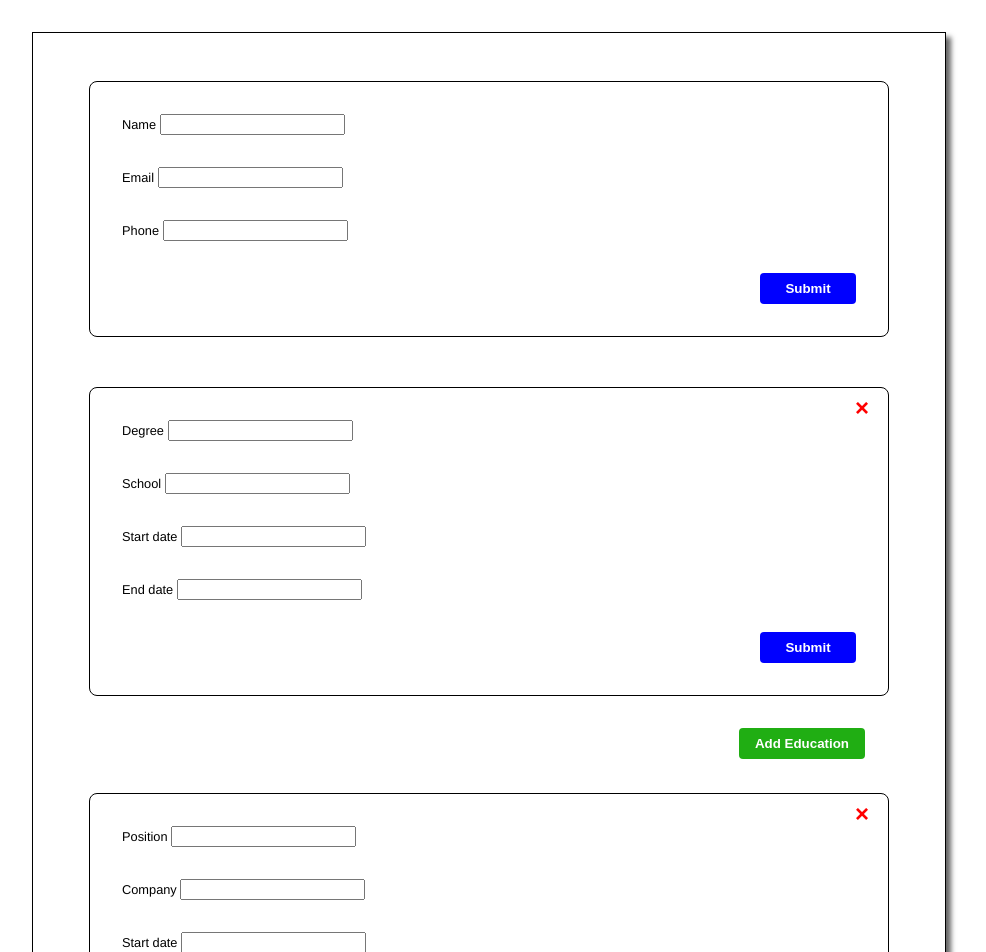
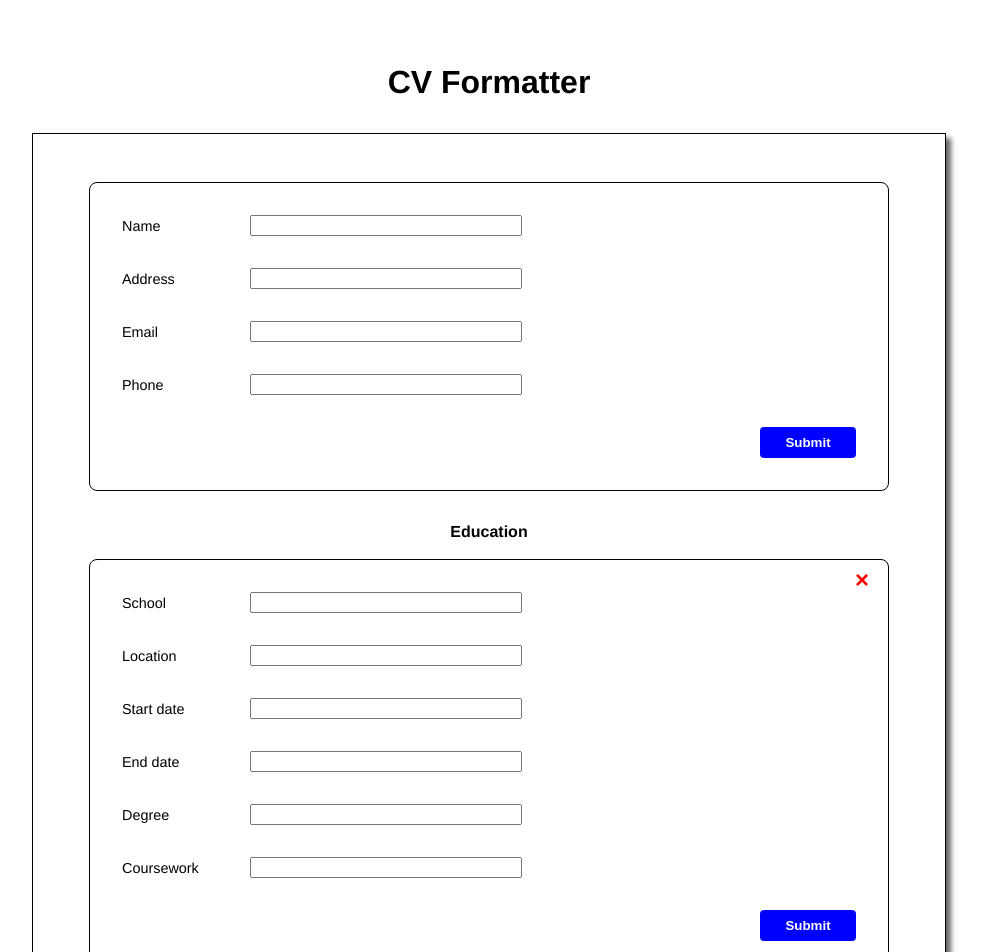
Before and after one commit to nealchampagne/odin-cv-app, a React (Vite) app: page / in a window 1280 px wide. Shown: the top 952 px of the page, without its empty margins (151-1137 px from the left). Built offline with nearby package versions, Linux system fonts and the light colour scheme.

Commit message:
Fully implement odin cv formatter

```diff
--- a/src/components/CV.jsx
+++ b/src/components/CV.jsx
@@ -27,14 +27,20 @@ const CV = () => {
   };
 
   return(
+    <>
+      <div id="title">CV Formatter</div>
       <div id="content">
         <Info className='section'/>
+        <h2>Education</h2>
         {eduCards.map(id => <Education id={id} className='section' key={id} deleteFunc={() => deleteEduCard(id)}/>)}
         <button className='addbutton' onClick={handleAddEdu}>Add Education</button>
+        <h2>Work</h2>
         {workCards.map(id => <Work id={id} className='section' key={id} deleteFunc={() => deleteWorkCard(id)}/>)}
         <button className='addbutton' onClick={handleAddWork}>Add Work</button>
+        <h2>Skills</h2>
         <Skills className='section'/>
       </div>
+    </>
   )
 }
 
--- a/src/components/Education.jsx
+++ b/src/components/Education.jsx
@@ -8,10 +8,12 @@ import '../styles/Education.css'
 const Education = ({id, className, deleteFunc}) => {
   const [data, setData] = useState({
     id: id,
-    degree: '',
     school: '',
+    location: '',
     start: '',
     end: '',
+    degree: '',
+    coursework: '',
     submit: false
   });
 
@@ -45,17 +47,17 @@ const Education = ({id, className, deleteFunc}) => {
       />
       <form id={'form'+data.id} className='eduform'>
         <Input
-          label='Degree'
-          name='degree'
-          type='text'
-          value={data.degree}
-          onChange={handleChange}
-        />
-        <Input
           label='School'
           name='school'
           type='text'
           value={data.school}
+          onChange={handleChange}
+        />
+        <Input
+          label='Location'
+          name='location'
+          type='text'
+          value={data.location}
           onChange={handleChange}
         />
         <Input
@@ -72,14 +74,36 @@ const Education = ({id, className, deleteFunc}) => {
           value={data.end}
           onChange={handleChange}
         />
+        <Input
+          label='Degree'
+          name='degree'
+          type='text'
+          value={data.degree}
+          onChange={handleChange}
+        />
+        <Input
+          label='Coursework'
+          name='coursework'
+          type='text'
+          value={data.coursework}
+          onChange={handleChange}
+        />
         <Submit
           onClick={handleSubmit}
         />
       </form>
       <div id={'card'+data.id} className='educard'>
-        <p>Degree: {data.degree}</p>
-        <p>School: {data.school}</p>
-        <p>{data.start} - {data.end}</p>
+        <div className="top">
+          <div className='topleft'>
+            <p><b>{data.school}</b></p>
+            <p>{data.degree}</p>
+          </div>
+          <div className="topright">
+            <p>{data.location}</p>
+            <p>{data.start} - {data.end}</p>
+          </div>
+        </div>
+        <p>Coursework: {data.coursework}</p>
         <Edit
           onClick={handleSubmit}
         />
--- a/src/components/Info.jsx
+++ b/src/components/Info.jsx
@@ -8,6 +8,7 @@ const Info = ({className}) => {
 
   const [data, setData] = useState({
     name: '',
+    address: '',
     email: '',
     phone: '',
     submit: false
@@ -47,6 +48,13 @@ const Info = ({className}) => {
           onChange={handleChange}
         />
         <Input
+          label='Address'
+          name='address'
+          type='text'
+          value={data.address}
+          onChange={handleChange}
+        />
+        <Input
           label='Email'
           name='email'
           type='text'
@@ -66,8 +74,13 @@ const Info = ({className}) => {
       </form>
       <div className='info'>
         <h1>{data.name}</h1>
-        <p>Email: {data.email}</p>
-        <p>Phone: {data.phone}</p>
+        <div className="bottom">
+          <p>{data.address}</p>
+          <p className='dot'>•</p>
+          <p>{data.email}</p>
+          <p className='dot'>•</p>
+          <p>{data.phone}</p>
+        </div>
         <Edit
           onClick={handleSubmit}
         />
--- a/src/components/Input.jsx
+++ b/src/components/Input.jsx
@@ -1,7 +1,9 @@
+import '../styles/Input.css'
+
 const Input = ({ label, name, type, value, onChange }) =>
-  <label>
-    {label}
-    {' '}
+  <div className="inputcontainer">
+    <label for={name}>{label}
+    </label>
     <input
       className='datafield'
       name={name}
@@ -9,6 +11,6 @@ const Input = ({ label, name, type, value, onChange }) =>
       value={value}
       onChange={onChange}
     />
-  </label>
+  </div>
 
 export default Input;
--- a/src/components/Skills.jsx
+++ b/src/components/Skills.jsx
@@ -49,7 +49,7 @@ const Skills = ({className}) => {
         />
       </form>
       <div className='skills'>
-        <p>Skills: {data.skills}</p>
+        <p><b>Skills:</b> {data.skills}</p>
         <Edit
           onClick={handleSubmit}
         />
--- a/src/components/Work.jsx
+++ b/src/components/Work.jsx
@@ -10,6 +10,7 @@ const Work = ({id, className, deleteFunc}) => {
     id: id,
     position: '',
     company: '',
+    location: '',
     start: '',
     end: '',
     responsibilities: '',
@@ -46,6 +47,13 @@ const Work = ({id, className, deleteFunc}) => {
       />
       <form id={'form'+data.id} className='workform'>
         <Input
+          label='Company'
+          name='company'
+          type='text'
+          value={data.company}
+          onChange={handleChange}
+        />
+        <Input
           label='Position'
           name='position'
           type='text'
@@ -53,10 +61,10 @@ const Work = ({id, className, deleteFunc}) => {
           onChange={handleChange}
         />
         <Input
-          label='Company'
-          name='company'
+          label='Location'
+          name='location'
           type='text'
-          value={data.company}
+          value={data.location}
           onChange={handleChange}
         />
         <Input
@@ -85,9 +93,16 @@ const Work = ({id, className, deleteFunc}) => {
         />
       </form>
       <div id={'card'+data.id} className='workcard'>
-        <p>Position: {data.position}</p>
-        <p>Company: {data.company}</p>
-        <p>{data.start} - {data.end}</p>
+        <div className="top">
+          <div className="topleft">
+            <p><b>{data.company}</b></p>
+            <p>{data.position}</p>
+          </div>
+          <div className="topright">
+            <p>{data.location}</p>
+            <p>{data.start} - {data.end}</p>
+          </div>
+        </div>
         <p>Responsibilites: {data.responsibilities}</p>
         <Edit
           onClick={handleSubmit}
```
Lines whose indentation alone changed are shown as unchanged.
